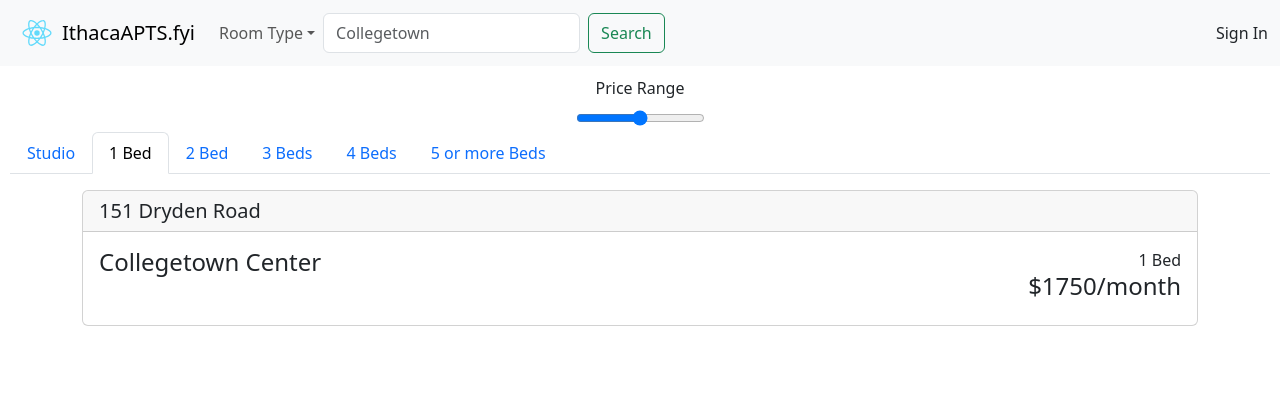
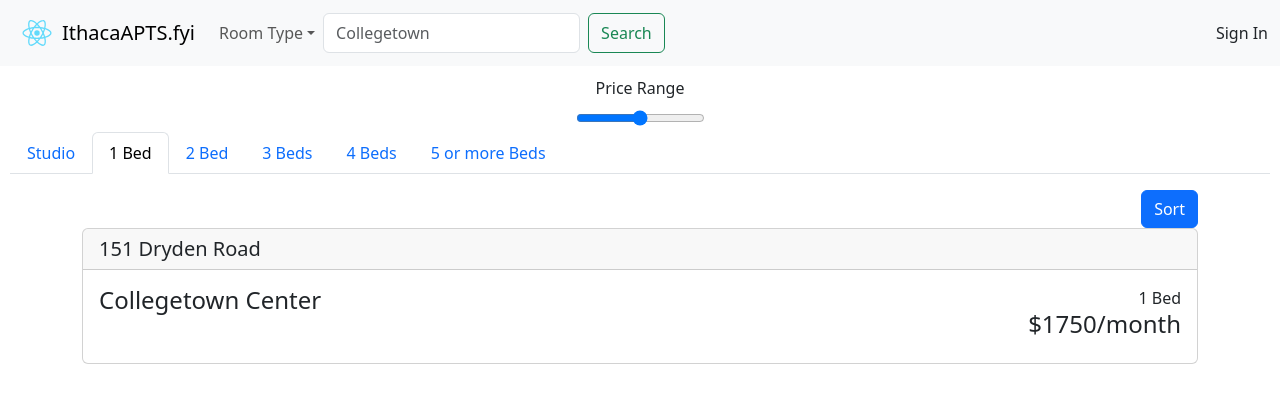
Before and after one commit to choikh0423/bigredhacks2022, a React (Create React App) app in the folder frontend/: page / in a window 1280 px wide. Both pictures are taken after a click on the tab "1 Bed". Shown: the top 402 px of the page. Built offline with nearby package versions, Linux system fonts and the light colour scheme.

Commit message:
added sort button

```diff
--- a/frontend/src/components/Maintabs.js
+++ b/frontend/src/components/Maintabs.js
@@ -36,19 +36,54 @@ function MainTabs() {
           <TabPage type={{ sorting: ascending, rooms: 0 }}></TabPage>
         </Tab>
         <Tab eventKey="one" title="1 Bed">
+          <Container>
+            <Row>
+              <Col style={{ textAlign: "right" }}>
+                <Button onClick={() => setAscending(!ascending)}>Sort</Button>
+              </Col>
+            </Row>
+          </Container>{" "}
           <TabPage type={{ sorting: ascending, rooms: 1 }}></TabPage>
         </Tab>
 
         <Tab eventKey="two" title="2 Bed">
+          <Container>
+            <Row>
+              <Col style={{ textAlign: "right" }}>
+                <Button onClick={() => setAscending(!ascending)}>Sort</Button>
+              </Col>
+            </Row>
+          </Container>{" "}
           <TabPage type={{ sorting: ascending, rooms: 2 }}></TabPage>
         </Tab>
         <Tab eventKey="three" title="3 Beds">
+          <Container>
+            <Row>
+              <Col style={{ textAlign: "right" }}>
+                <Button onClick={() => setAscending(!ascending)}>Sort</Button>
+              </Col>
+            </Row>
+          </Container>{" "}
           <TabPage type={{ sorting: ascending, rooms: 3 }}></TabPage>
         </Tab>
         <Tab eventKey="four" title="4 Beds">
+          <Container>
+            <Row>
+              <Col style={{ textAlign: "right" }}>
+                <Button onClick={() => setAscending(!ascending)}>Sort</Button>
+              </Col>
+            </Row>
+          </Container>{" "}
           <TabPage type={{ sorting: ascending, rooms: 4 }}></TabPage>
         </Tab>
         <Tab eventKey="five" title="5 or more Beds">
+          <Container>
+            <Row>
+              <Col style={{ textAlign: "right" }}>
+                <Button onClick={() => setAscending(!ascending)}>Sort</Button>
+              </Col>
+            </Row>
+          </Container>{" "}
           <TabPage type={{ sorting: ascending, rooms: 5 }}></TabPage>
         </Tab>
       </Tabs>
```
